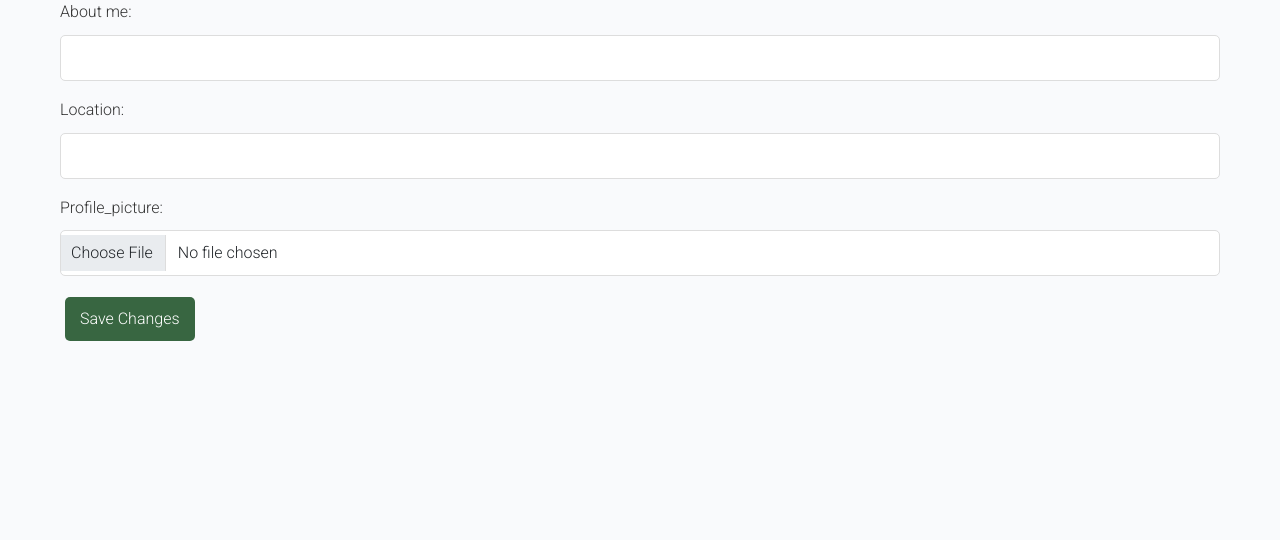
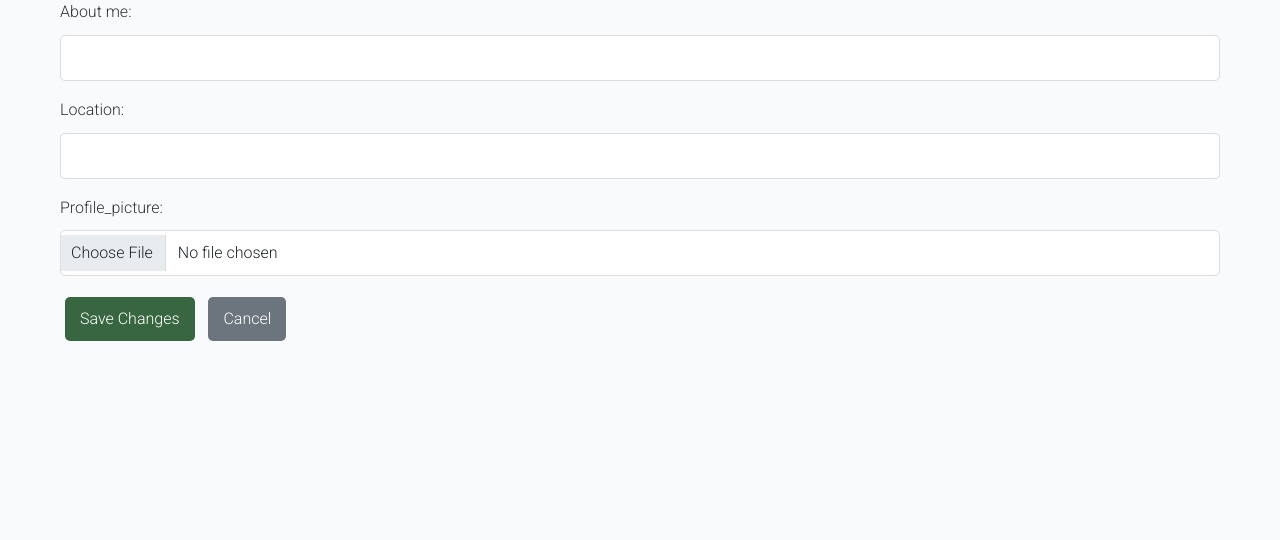
Before and after one commit to alexelbert/fished-it, a Django app: a page that uses my_profile/templates/my_profile/edit_profile.html in a window 1280 px wide. Shown: the part 143-683 px from the top of the page. Run offline with Django 5.2, Linux system fonts and the light colour scheme; the visitor is signed in with stand-in values (Sample User, id 1); data comes from the database, SQL or seed files in the repository; parts of the project's set-up code (start-up, migrations or seed data) failed here and were passed over.

Commit message:
Added cancel button.

```diff
--- a/catches/templates/catches/edit_catch.html
+++ b/catches/templates/catches/edit_catch.html
@@ -6,6 +6,7 @@
         {% csrf_token %}
         {{ form.as_p }}
         <button type="submit" class="btn btn-signup">Save Changes</button>
+        <a href="{% url 'my_catches' %}" class="btn btn-secondary">Cancel</a>
     </form>
 </div>
 {% endblock %}
--- a/my_profile/templates/my_profile/edit_profile.html
+++ b/my_profile/templates/my_profile/edit_profile.html
@@ -6,6 +6,7 @@
         {% csrf_token %}
         {{ form.as_p }}
         <button type="submit" class="btn btn-signup">Save Changes</button>
+        <a href="{% url 'profile' user_profile.user.username %}" class="btn btn-secondary">Cancel</a>
     </form>
 </div>
 {% endblock %}
```
